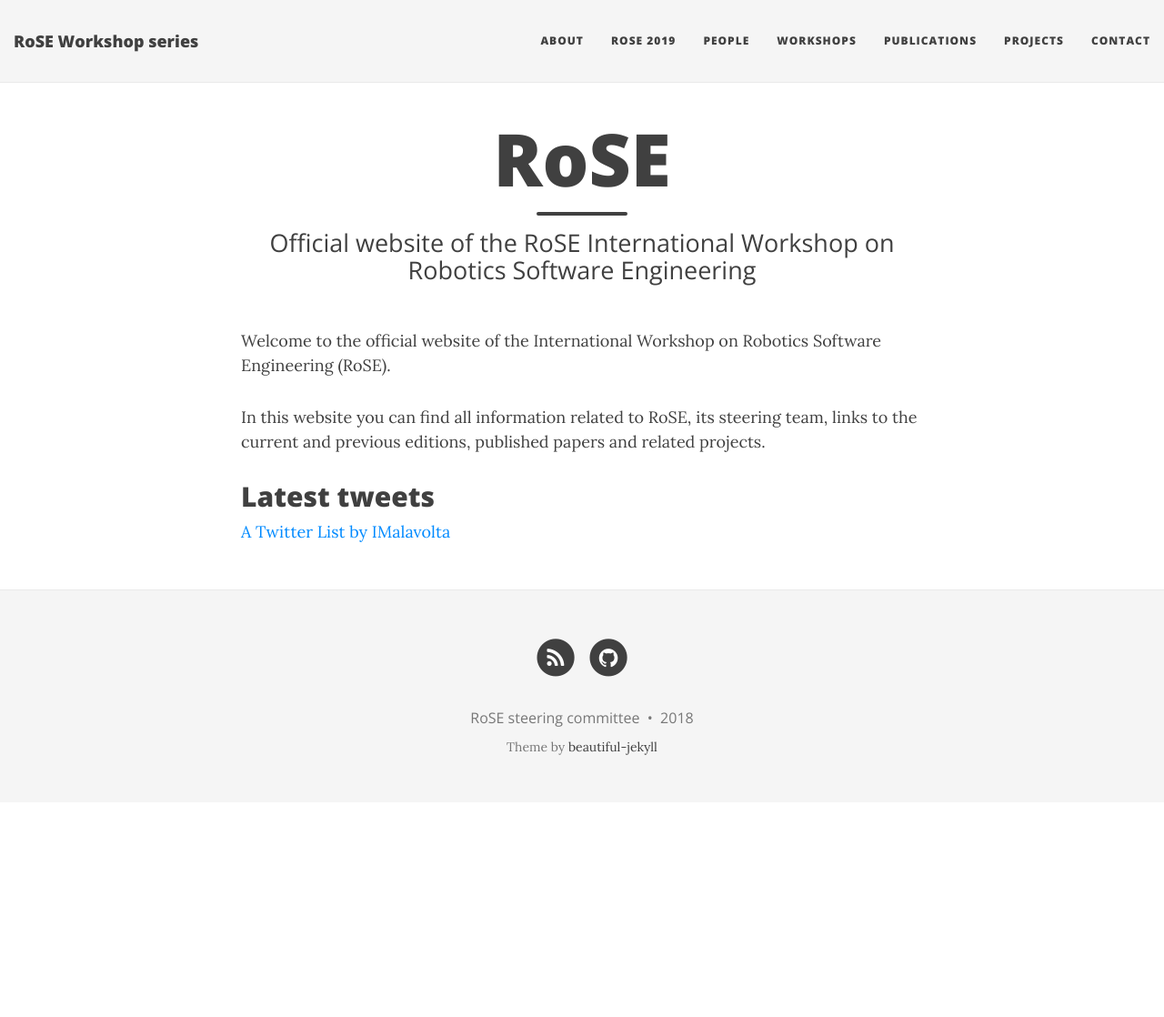
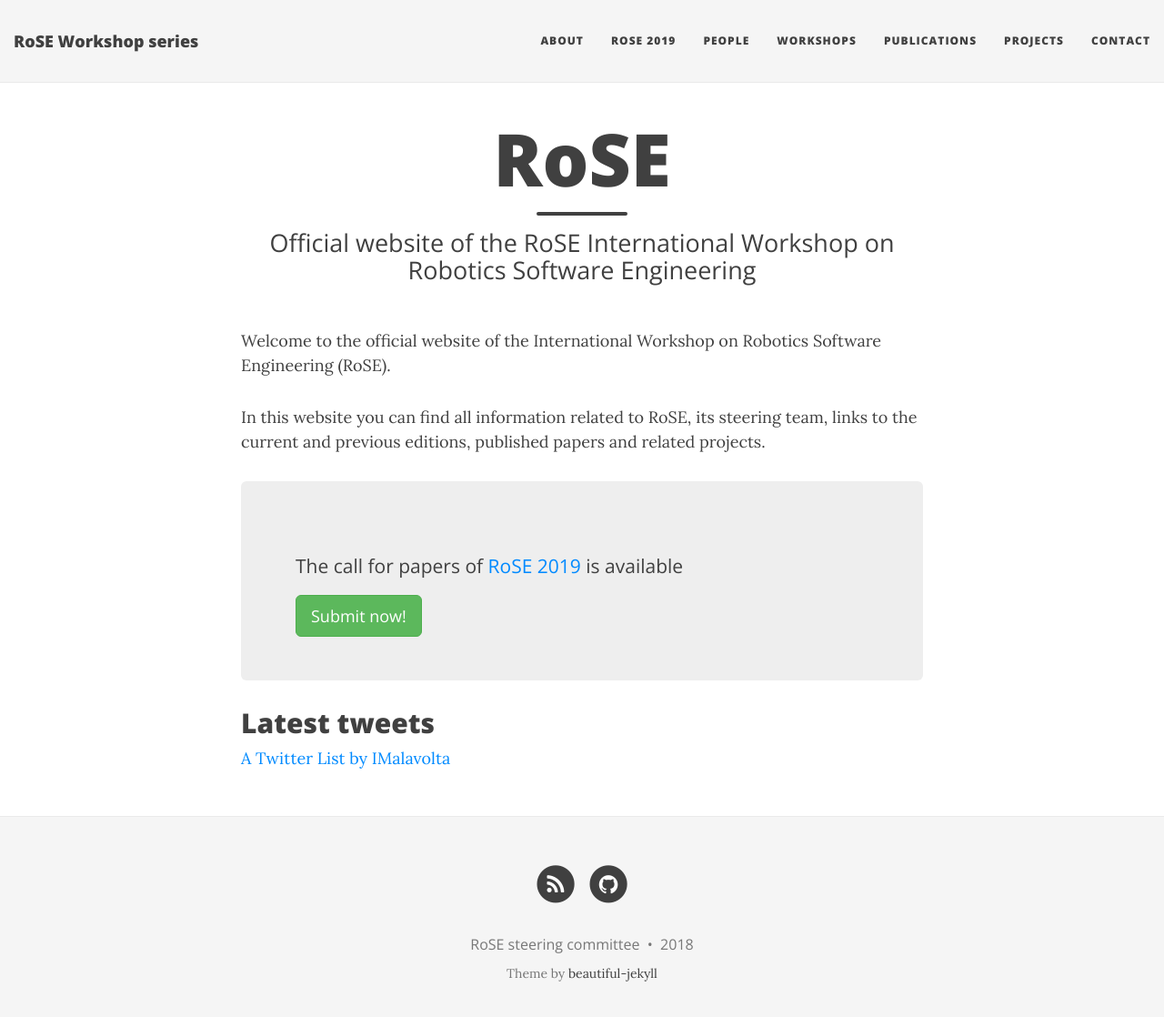
Before and after one commit to rose-workshops/rose-workshops.github.io, a Jekyll site: the page built from index.html, in a window 1280 px wide and 1131 px high. Shown: the top 1118 px of the window at 91% size. Built offline with Jekyll 4.4.1, drawn with Linux system fonts in a browser that asks for light colours; nearby versions of some CDN libraries; the list of posts is cut into pages by our own code; comment, search, counter and statistics services are not loaded.

Commit message:
add button for submission

```diff
--- a/index.html
+++ b/index.html
@@ -9,6 +9,14 @@ use-site-title: true
 
 <p>In this website you can find all information related to RoSE, its steering team, links to the current and previous editions, published papers and related projects.</p>
 
+<div class="main-explain-area jumbotron">
+    <p>The call for papers of <a href="./rose2019">RoSE 2019</a> is available</p>
+    <div class="get-started-wrap">
+      <a class="btn btn-success btn-lg get-started-btn" href="./rose2019">Submit now!</a>
+    </div>
+  </div>
+
+
 <h2>Latest tweets</h2>
 
 <a class="twitter-timeline" data-height="800" href="https://twitter.com/IMalavolta/lists/rose-workshops?ref_src=twsrc%5Etfw">A Twitter List by IMalavolta</a> <script async src="https://platform.twitter.com/widgets.js" charset="utf-8"></script>
```
